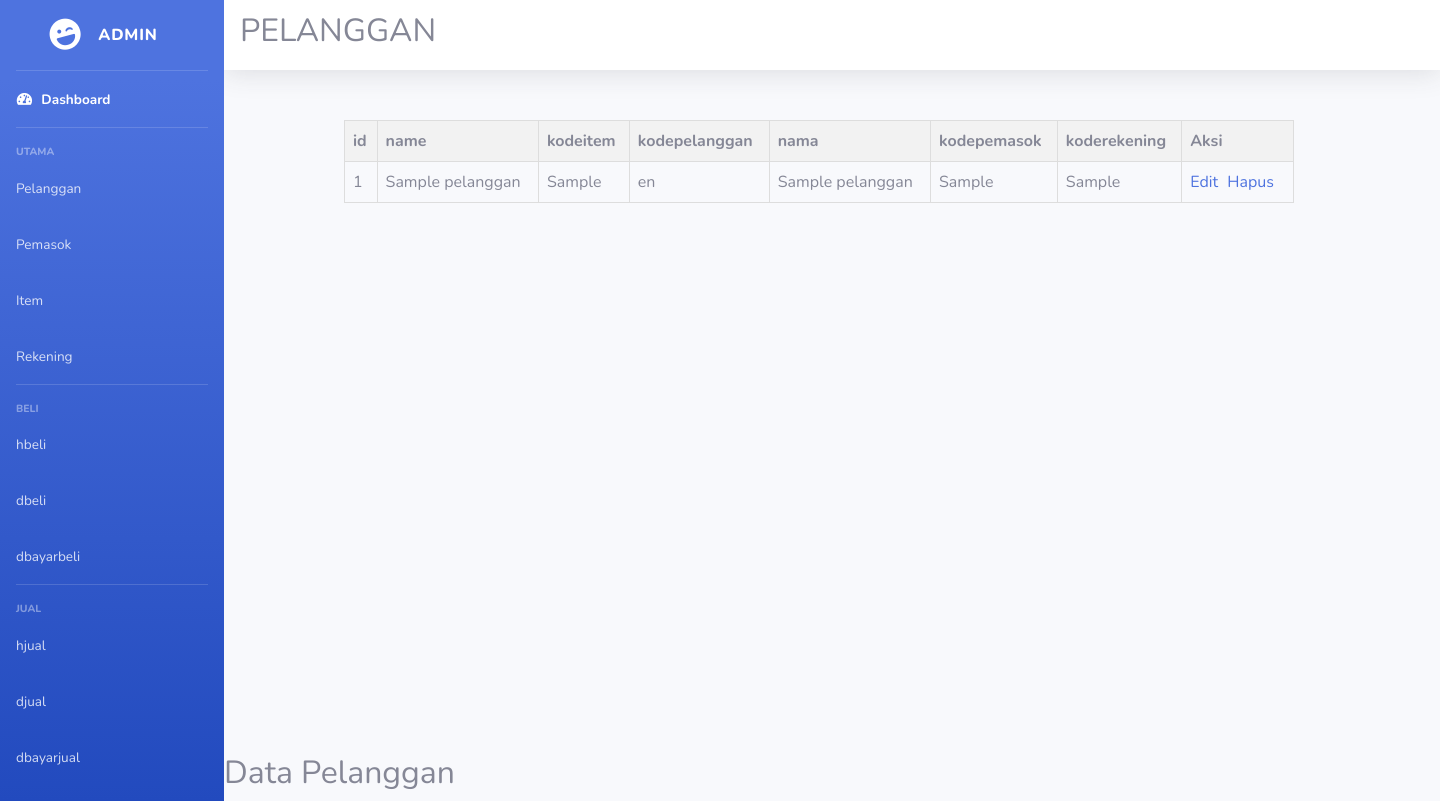
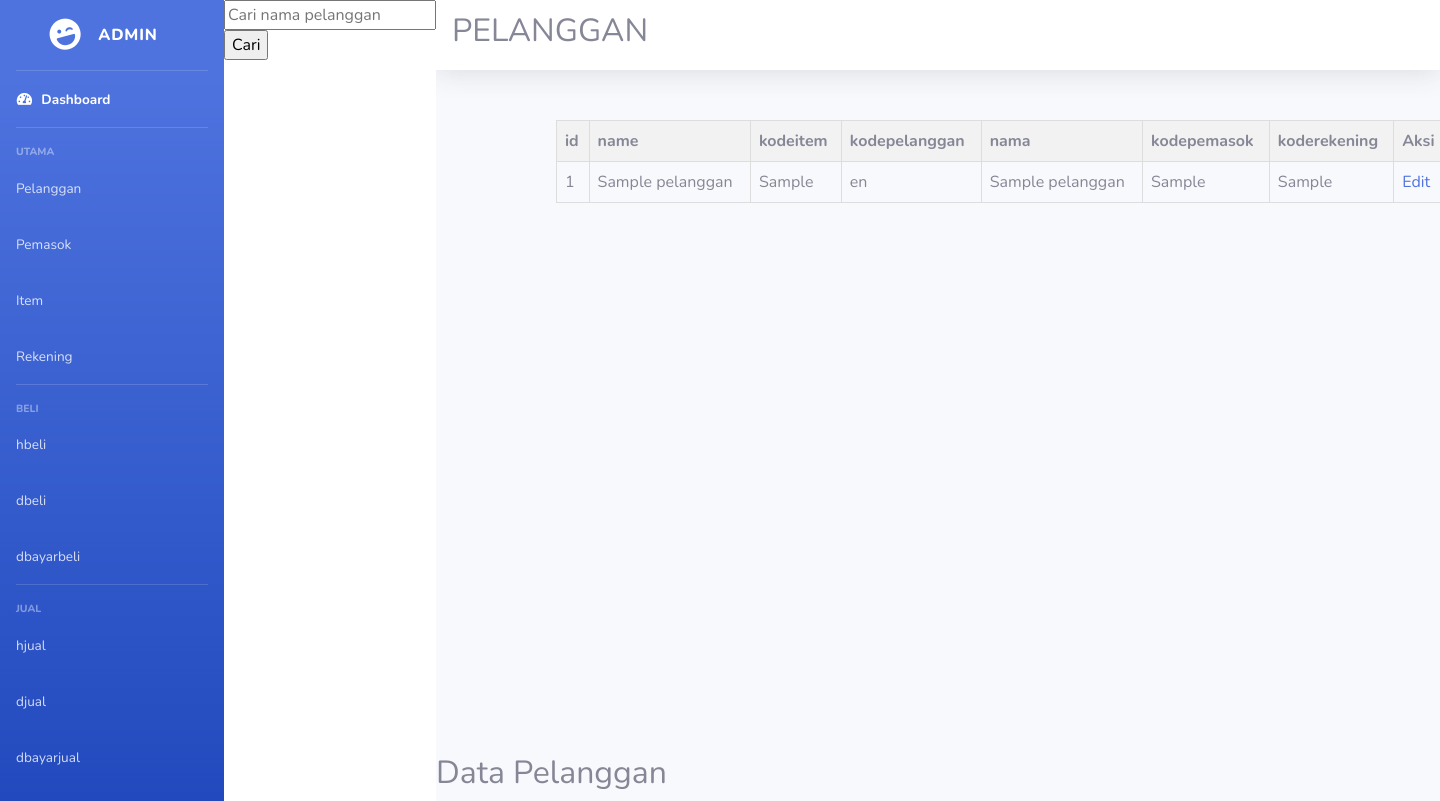
Before and after one commit to nukemastah/Project_PWEB, a PHP site: page /Pelanggan.php in a window 1440 px wide; the page is wider, and only the part inside the window is pictured. Run offline with PHP 8.4, Linux system fonts and the light colour scheme; tables that the repository leaves empty or names only in its code hold one stand-in row (values such as "Sample post").

Commit message:
Update Pelanggan.php search

```diff
--- a/webadmin/Pelanggan.php
+++ b/webadmin/Pelanggan.php
@@ -165,6 +165,11 @@
         <!-- End of Sidebar -->
 
         <!-- add button -->
+        <!-- Form pencarian -->
+        <form action="search.php" method="get">
+        <input type="text" name="kata_kunci" placeholder="Cari nama pelanggan">
+        <input type="submit" value="Cari">
+        </form>
 
         <!-- ========================================================================================== -->
 
@@ -210,7 +215,32 @@
     if (!$result) {
         die("Error dalam query SQL: " . $conn->error);
     }
+    // Ambil kata kunci dari form pencarian
+    $kata_kunci = isset($_GET['kata_kunci']) ? $_GET['kata_kunci'] : '';
 
+    // Cek jika kata kunci tidak kosong
+    if (!empty($kata_kunci)) {
+    // Buat query pencarian
+    $query = "SELECT * FROM pelanggan WHERE nama LIKE ?";
+    $stmt = $koneksi->prepare($query);
+
+    // Siapkan parameter dan eksekusi
+    $param = "%" . $kata_kunci . "%";
+    $stmt->bind_param("s", $param);
+    $stmt->execute();
+
+    // Dapatkan hasilnya
+    $result = $stmt->get_result();
+
+    if ($result->num_rows > 0) {
+        // Output data dari setiap baris
+        while ($row = $result->fetch_assoc()) {
+            echo "ID: " . $row["id"] . ", Nama: " . $row["nama"] . "<br>";
+        }
+    } else {
+        echo "Data tidak ditemukan.";
+    }
+    }
     // Memeriksa apakah ada data
     if ($result->num_rows > 0) {
         echo '<table>
```
